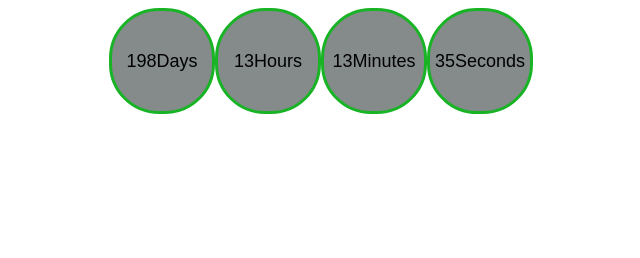
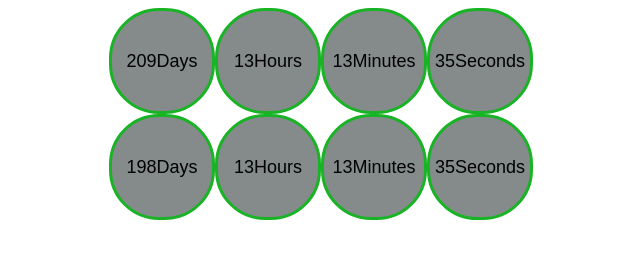
Before and after one commit to barometer-js/goit-js-hw-11-timer, a plain HTML site: page index.html in a window 1280 px wide. Shown: the whole page, without its empty margins (319-959 px from the left). Drawn offline with Linux system fonts and the light colour scheme.

Commit message:
added the second timer plass universal "this.selector"

```diff
--- a/index.html
+++ b/index.html
@@ -8,6 +8,27 @@
     <link rel="stylesheet" href="./style.css" />
   </head>
   <body>
+    <div class="timer" id="timer-2">
+      <div class="field">
+        <span class="value" data-value="days">11</span>
+        <span class="label">Days</span>
+      </div>
+
+      <div class="field">
+        <span class="value" data-value="hours">11</span>
+        <span class="label">Hours</span>
+      </div>
+
+      <div class="field">
+        <span class="value" data-value="mins">11</span>
+        <span class="label">Minutes</span>
+      </div>
+
+      <div class="field">
+        <span class="value" data-value="secs">11</span>
+        <span class="label">Seconds</span>
+      </div>
+    </div>
     <div class="timer" id="timer-1">
       <div class="field">
         <span class="value" data-value="days">11</span>
--- a/index.js
+++ b/index.js
@@ -3,10 +3,10 @@ class CountdownTimer {
     this.selector = document.querySelector(selector);
     this.targetDate = targetDate;
     this.deltaTime = 0;
-    this.days = document.querySelector('[data-value="days"]');
-    this.hours = document.querySelector('[data-value="hours"]');
-    this.mins = document.querySelector('[data-value="mins"]');
-    this.secs = document.querySelector('[data-value="secs"]');
+    this.days = this.selector.querySelector('[data-value="days"]');
+    this.hours = this.selector.querySelector('[data-value="hours"]');
+    this.mins = this.selector.querySelector('[data-value="mins"]');
+    this.secs = this.selector.querySelector('[data-value="secs"]');
   }
   start() {
     this.style();
@@ -47,4 +47,10 @@ const myBirthdayCountdown = new CountdownTimer({
   targetDate: new Date("May 11, 2022"),
 });
 
+const yourBirthdayCountdown = new CountdownTimer({
+  selector: "#timer-2",
+  targetDate: new Date("May 22, 2022"),
+});
+
 myBirthdayCountdown.start();
+yourBirthdayCountdown.start();
```
